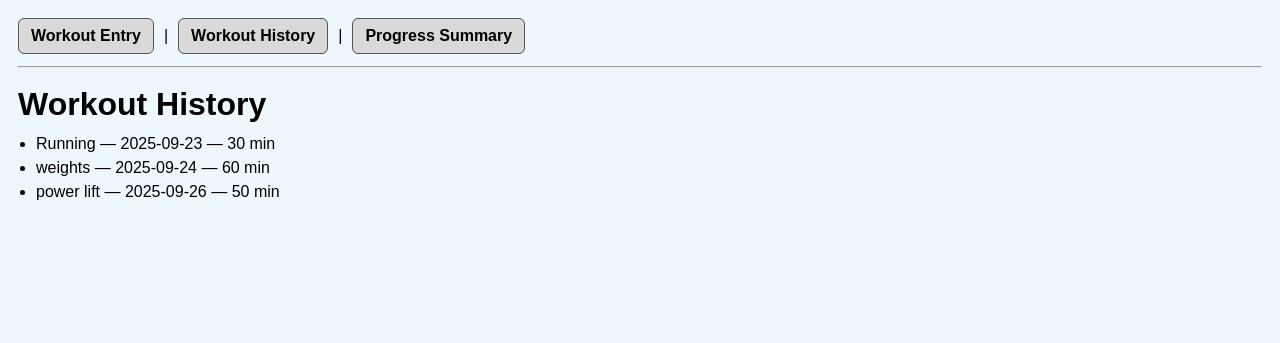
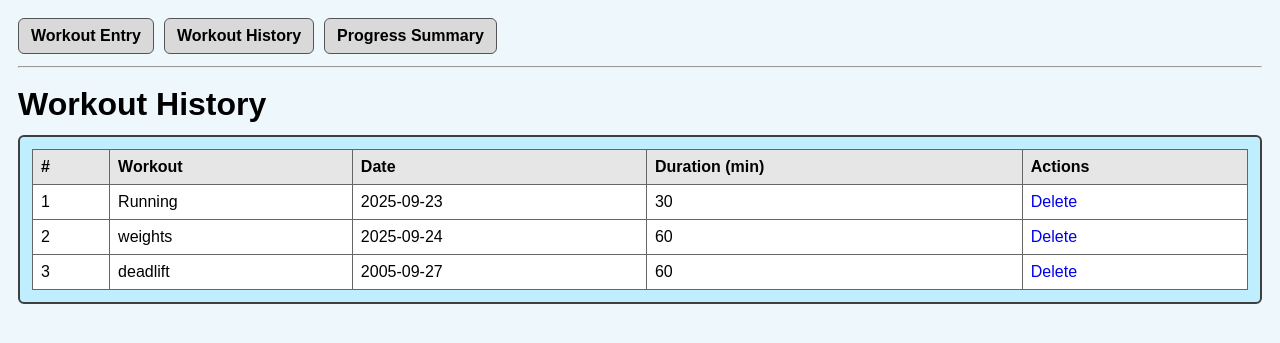
Before and after one commit to agargesh1/CS361-main-program, a Flask app: page /history in a window 1280 px wide. Shown: the top 343 px of the page. Run offline with Flask 3, Linux system fonts and the light colour scheme.

Commit message:
Finished major functionality with updated table and confiration of deletion

```diff
--- a/app.py
+++ b/app.py
@@ -4,6 +4,7 @@ from pathlib import Path
 import matplotlib
 matplotlib.use("Agg")
 import matplotlib.pyplot as plt
+from flask import abort
 
 app = Flask(__name__)
 
@@ -106,7 +107,29 @@ def entry():
 @app.get("/history")
 def history():
     workouts = load_workouts()
-    return render_template("history.html", workouts=workouts)
+    status = request.args.get("status")
+    return render_template("history.html", workouts=workouts, status=status)
+
+@app.get("/history/delete/<int:idx>")
+def confirm_delete(idx: int):
+    workouts = load_workouts()
+    if idx < 0 or idx >= len(workouts):
+        abort(404)
+
+    workout = workouts[idx]
+    return render_template("confirm_delete.html", idx=idx, workout=workout)
+
+@app.post("/history/delete/<int:idx>")
+def delete_workout(idx: int):
+    workouts = load_workouts()
+    if idx < 0 or idx >= len(workouts):
+        abort(404)
+
+    workouts.pop(idx)
+    save_workouts(workouts)
+
+    return redirect(url_for("history", status="Workout Deleted."))
+
 
 
 @app.get("/progress")
--- a/data/workouts.json
+++ b/data/workouts.json
@@ -12,9 +12,9 @@
     "notes": "test"
   },
   {
-    "workout_type": "power lift",
-    "duration": 50,
-    "date": "2025-09-26",
-    "notes": "test"
+    "workout_type": "deadlift",
+    "duration": 60,
+    "date": "2005-09-27",
+    "notes": "Doig deadlift to see new max"
   }
 ]
--- a/static/style.css
+++ b/static/style.css
@@ -50,8 +50,14 @@ nav a:hover {
     font-size: 18px;
 }
 
+.two-col {
+    display: flex;
+    gap: 18px;
+    align-items: flex-start;
+}
+
 .two-col .card {
-    flex: 1;
+    width: 50%;
 }
 
 form label {
@@ -139,3 +145,20 @@ li {
     color: #333;
     margin-top: 8px;
 }
+
+.workouts-table {
+    width: 100%;
+    border-collapse: collapse;
+    background: #fff;
+}
+
+.workouts-table th,
+.workouts-table td {
+    border: 1px solid #666;
+    padding: 8px;
+    text-align: left;
+}
+
+.workouts-table th {
+    background: #e6e6e6;
+}
--- a/templates/base.html
+++ b/templates/base.html
@@ -7,8 +7,8 @@
 </head>
 <body>
   <nav>
-    <a href="{{ url_for('entry') }}">Workout Entry</a> |
-    <a href="{{ url_for('history') }}">Workout History</a> |
+    <a href="{{ url_for('entry') }}">Workout Entry</a>
+    <a href="{{ url_for('history') }}">Workout History</a>
     <a href="{{ url_for('progress') }}">Progress Summary</a>
   </nav>
   <hr>
--- a/templates/entry.html
+++ b/templates/entry.html
@@ -4,6 +4,7 @@
 {% block content %}
 <h1>Workout Entry</h1>
 
+<div class="card">
     <p><strong>Benefit:</strong> Log workouts to track your activities over time</p>
 
     {% if status %}
@@ -23,4 +24,5 @@
         <button type="submit">Save</button>
         <a class="cancel-link" href="{{ url_for('entry') }}">cancel</a>
     </form>
+</div>
 {% endblock %}
--- a/templates/history.html
+++ b/templates/history.html
@@ -4,13 +4,40 @@
 {% block content %}
 <h1>Workout History</h1>
 
-{% if workouts|length == 0 %}
-  <p>No workouts saved yet.</p>
-{% else %}
-  <ul>
-  {% for w in workouts %}
-    <li>{{ w.workout_type }} — {{ w.date }} — {{ w.duration }} min</li>
-  {% endfor %}
-  </ul>
+{% if status %}
+  <div class="status-box"><strong>Status:</strong> {{ status }}</div>
 {% endif %}
+
+<div class="card">
+  {% if workouts|length == 0 %}
+    <p>No workouts saved yet.</p>
+  {% else %}
+    <table class="workouts-table">
+      <thead>
+        <tr>
+          <th>#</th>
+          <th>Workout</th>
+          <th>Date</th>
+          <th>Duration (min)</th>
+          <th>Actions</th>
+        </tr>
+      </thead>
+
+      <tbody>
+        {% for w in workouts %}
+          <tr>
+            <td>{{ loop.index }}</td>
+            <td>{{ w.workout_type }}</td>
+            <td>{{ w.date }}</td>
+            <td>{{ w.duration }}</td>
+            <td>
+              <a href="{{ url_for('confirm_delete', idx=loop.index0) }}">Delete</a>
+            </td>
+          </tr>
+        {% endfor %}
+      </tbody>
+    </table>
+  {% endif %}
+</div>
+
 {% endblock %}
```
Also changed, not shown: templates/confirm_delete.html (+22 -0 lines), static/progress_chart.png. Lines whose indentation alone changed are shown as unchanged.
